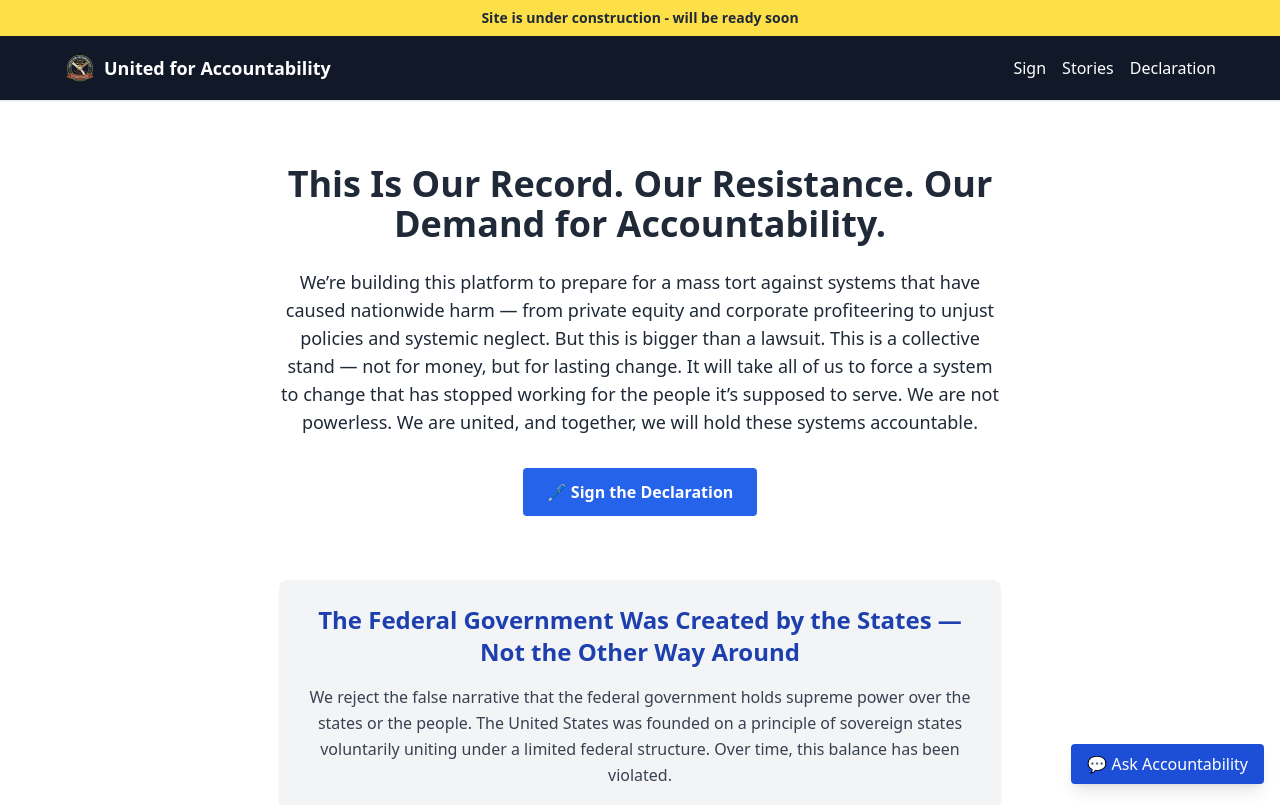
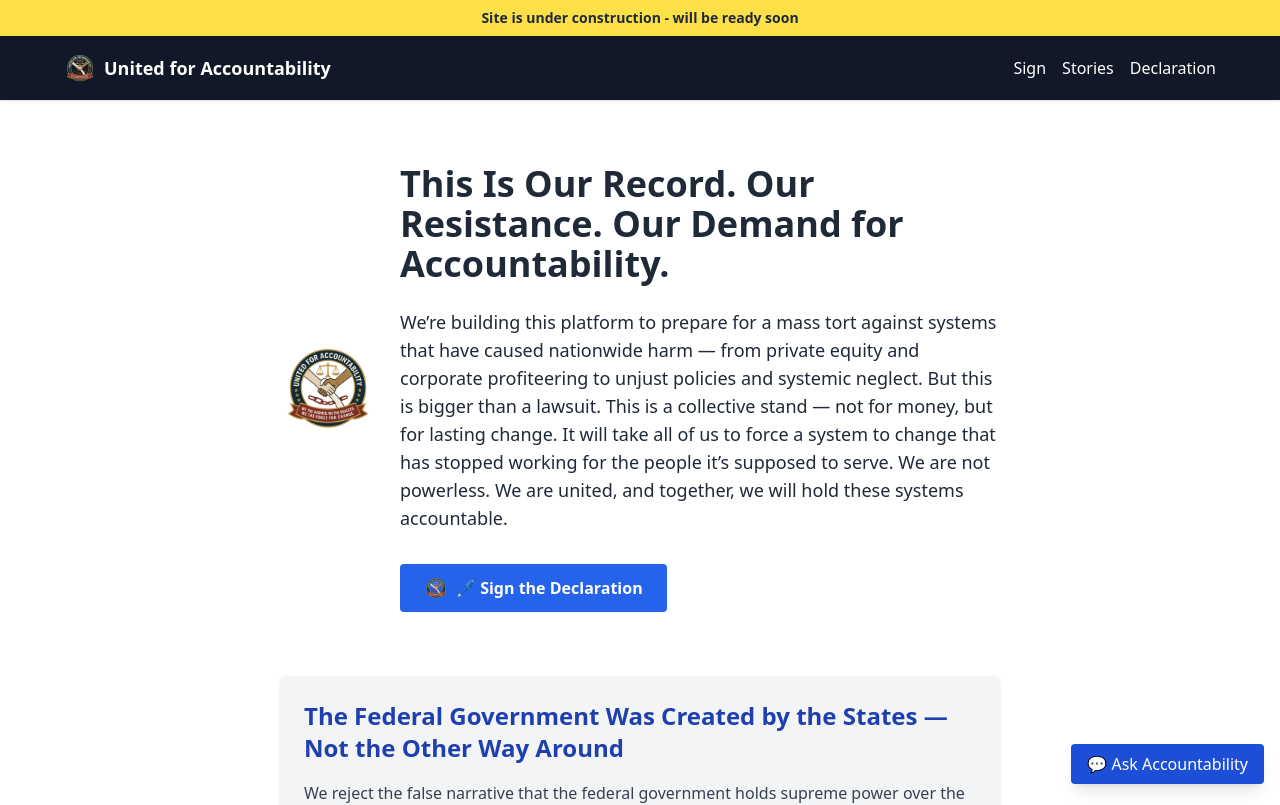
Before and after one commit to United-for-Accountability/mass-tort-platform, a Next.js app: page / in a window 1280 px wide. Shown: the top 805 px of the page. Built offline with nearby package versions, Linux system fonts and the light colour scheme.

Commit message:
Add logo to homepage intro

```diff
--- a/pages/index.js
+++ b/pages/index.js
@@ -17,14 +17,28 @@ export default function Home() {
         <meta name="google-site-verification" content="uIC3ruO2jzHCU2QSGLKdGYAg82jPZ4xuKU0IBmG_tbg" />
       </Head>
       <Navbar />
-      <main className="px-6 py-16 max-w-3xl mx-auto text-center text-gray-800">
+      <main className="px-6 py-16 max-w-3xl mx-auto text-gray-800">
+        <div className="flex flex-col md:flex-row md:items-center md:gap-6">
+          <img
+            src="/images/united-for-accountability-logo.png"
+            alt="United for Accountability logo"
+            className="h-24 w-auto mx-auto mb-6 md:mx-0 md:mb-0"
+          />
+          <div className="text-center md:text-left">
             <h1 className="text-4xl font-bold mb-6">This Is Our Record. Our Resistance. Our Demand for Accountability.</h1>
             <p className="text-lg mb-8">
               We’re building this platform to prepare for a mass tort against systems that have caused nationwide harm — from private equity and corporate profiteering to unjust policies and systemic neglect. But this is bigger than a lawsuit. This is a collective stand — not for money, but for lasting change. It will take all of us to force a system to change that has stopped working for the people it’s supposed to serve. We are not powerless. We are united, and together, we will hold these systems accountable.
             </p>
-        <a href="/sign" className="inline-block bg-blue-600 text-white px-6 py-3 rounded font-semibold hover:bg-blue-700 transition">
+            <a href="/sign" className="inline-flex items-center bg-blue-600 text-white px-6 py-3 rounded font-semibold hover:bg-blue-700 transition">
+              <img
+                src="/images/united-for-accountability-logo.png"
+                alt="United for Accountability logo"
+                className="h-6 w-auto mr-2"
+              />
               🖊 Sign the Declaration
             </a>
+          </div>
+        </div>
 
         {/* State Sovereignty Section */}
         <section className="mt-16 bg-gray-100 p-6 rounded-lg shadow">
```
Lines whose indentation alone changed are shown as unchanged.
